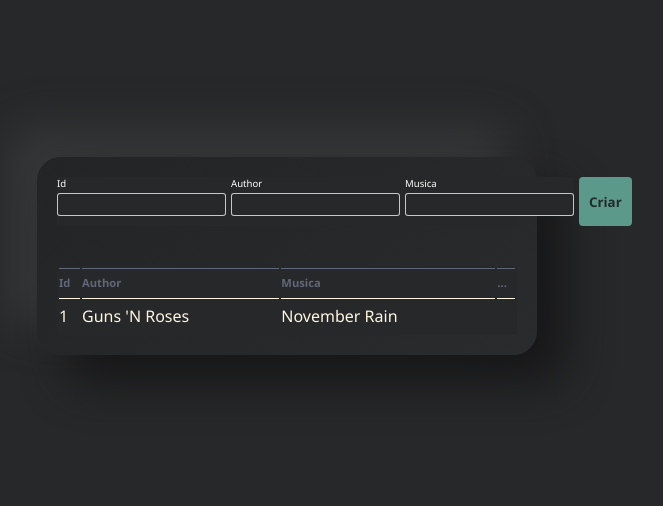
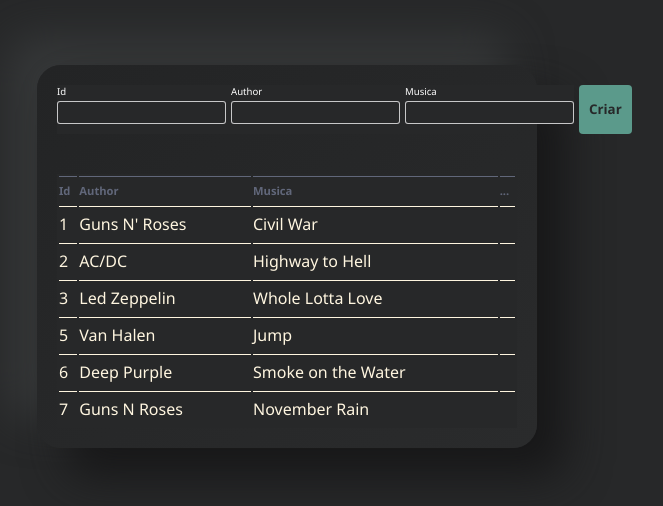
Before and after one commit to Dev-HideyukiTakahashi/angular-api, an Angular app: page / in a window 1280 px wide. Shown: the part 144-650 px from the top of the page, without its empty margins (353-1016 px from the left). Built offline with nearby package versions, Linux system fonts and the light colour scheme; data requests are answered from the project's data file.

Commit message:
feat: add get all to music
Função de buscar todas as músicas
consumindo a api

```diff
--- a/src/app/app.component.html
+++ b/src/app/app.component.html
@@ -27,14 +27,13 @@
     </thead>
 
     <tbody>
-      <tr>
-        <td> 1 </td>
-        <td> Guns 'N Roses</td>
-        <td> November Rain</td>
+      <tr *ngFor="let musica of musicas$ | async">
+        <td> {{musica.id}} </td>
+        <td> {{musica.author}}</td>
+        <td> {{musica.text}}</td>
         <td>
         </td>
       </tr>
-
     </tbody>
   </table>
 </div>
--- a/src/app/app.component.ts
+++ b/src/app/app.component.ts
@@ -1,13 +1,36 @@
 import { Component } from '@angular/core';
 import { RouterOutlet } from '@angular/router';
+import { MusicsService } from './services/musics.service';
+import { environment } from '../environments/environment';
+import { Music } from './models/music.model';
+import { CommonModule } from '@angular/common';
+import { Observable } from 'rxjs';
 
 @Component({
   selector: 'app-root',
   standalone: true,
-  imports: [RouterOutlet],
+  imports: [RouterOutlet, CommonModule],
   templateUrl: './app.component.html',
   styleUrl: './app.component.css'
 })
 export class AppComponent {
   title = 'angular-api';
+
+  // musicas: Music[] = [];
+  /* Refatorando, por convenção colocar o '$' após o nome para identificar que é um observable*/
+  musicas$ = new Observable<Music[]>();
+
+  constructor(private musicsService: MusicsService) {
+    this.obterMusicas();
+  }
+
+  /* GET ALL */
+  obterMusicas() {
+    // this.musicsService.obterMusicas()
+    //   .subscribe(musicas => this.musicas = musicas)
+
+    /* Refatorando, foi necessário colocar 'async' no loop 'for' do html
+       nesse caso o Angular faz o subscribe */
+    this.musicas$ = this.musicsService.obterMusicas();
+  }
 }
--- a/src/app/services/musics.service.ts
+++ b/src/app/services/musics.service.ts
@@ -10,12 +10,14 @@
 
   private url = environment.api;
 
-  /* Declarando como private no Angular deixa acessível fora do escopo
-     é necessário adicionar 'provideHttpClient()' no app.config para importar o HttpClient */
+  /* Declarando como private no Angular deixa acessível fora do escopo,
+     é necessário adicionar 'provideHttpClient()' no app.config para importar o HttpClient
+     em versões antigas do Angular era adicionadop no app.module */
   constructor(private httpClient: HttpClient) {
   }
 
+  /* GET ALL */
   obterMusicas() {
-    this.httpClient.get<Music[]>(this.url + '/musics');
+    return this.httpClient.get<Music[]>(this.url + '/musics');
   }
 }
```
